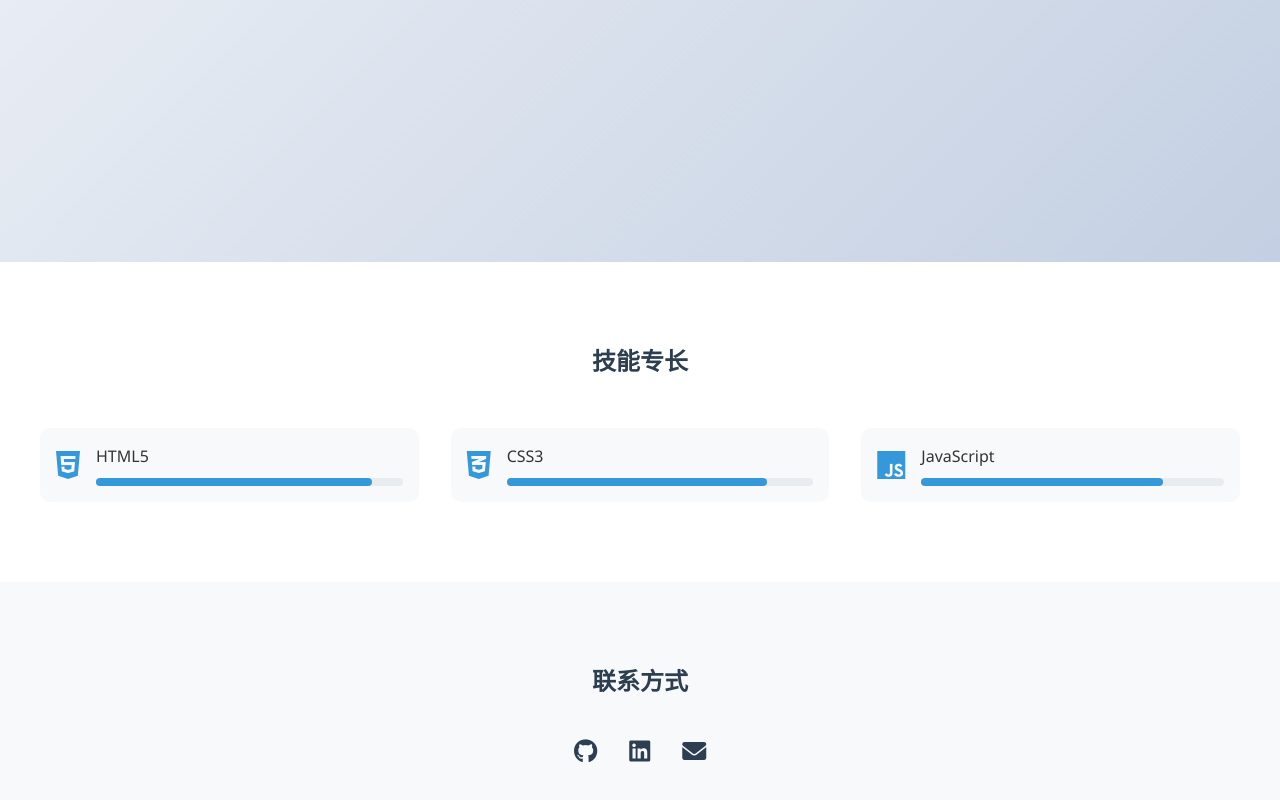
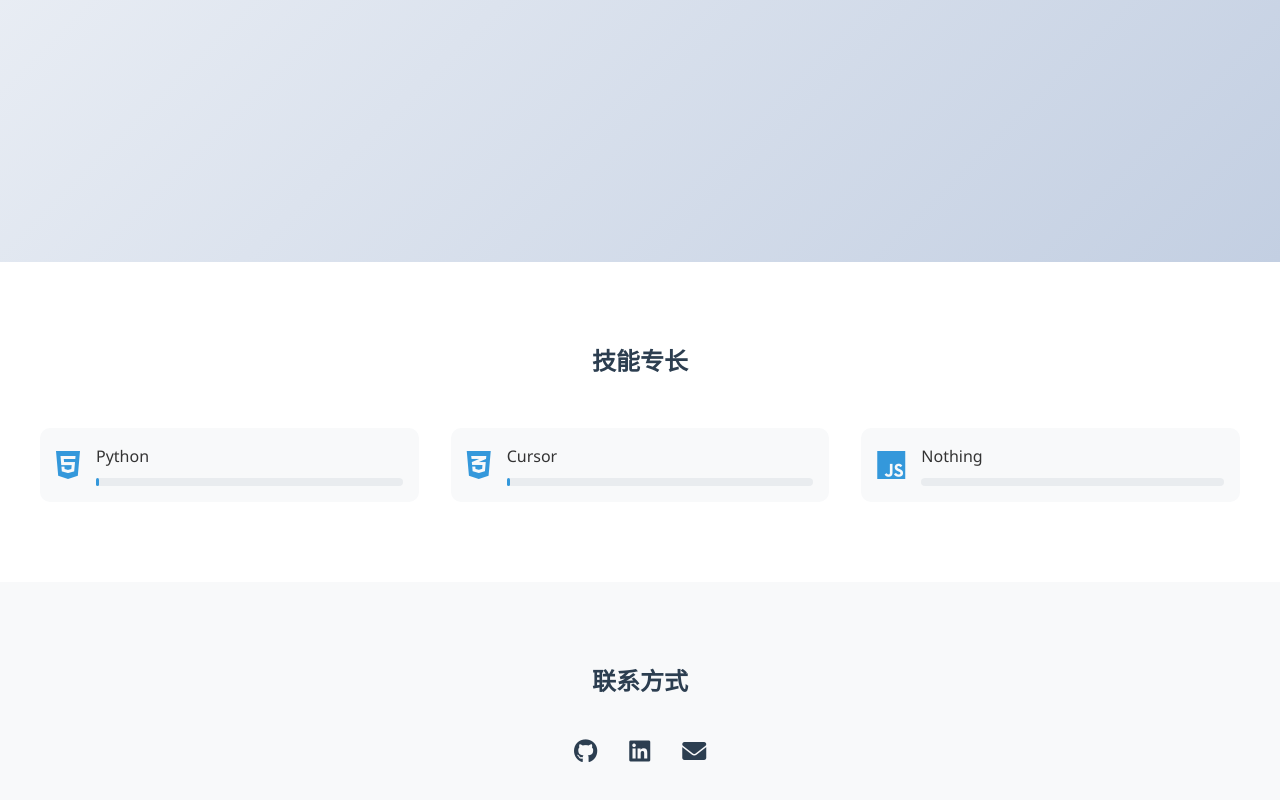
Before and after one commit to JillLing081/my-website, a plain HTML site: page index.html in a window 1280 px wide. Shown: the part 538-1338 px from the top of the page. Drawn offline with Linux system fonts and the light colour scheme.

Commit message:
更新个人网站内容

```diff
--- a/index.html
+++ b/index.html
@@ -9,7 +9,7 @@
 </head>
 <body>
     <nav class="navbar">
-        <div class="nav-brand">我的名字</div>
+        <div class="nav-brand">Jill Ling 的主页</div>
         <ul class="nav-links">
             <li><a href="#home">首页</a></li>
             <li><a href="#about">关于</a></li>
@@ -31,27 +31,27 @@
             <div class="skill-item">
                 <i class="fab fa-html5"></i>
                 <div class="skill-info">
-                    <span>HTML5</span>
+                    <span>Python</span>
                     <div class="progress-bar">
-                        <div class="progress" style="width: 90%"></div>
+                        <div class="progress" style="width: 1%"></div>
                     </div>
                 </div>
             </div>
             <div class="skill-item">
                 <i class="fab fa-css3-alt"></i>
                 <div class="skill-info">
-                    <span>CSS3</span>
+                    <span>Cursor</span>
                     <div class="progress-bar">
-                        <div class="progress" style="width: 85%"></div>
+                        <div class="progress" style="width: 1%"></div>
                     </div>
                 </div>
             </div>
             <div class="skill-item">
                 <i class="fab fa-js"></i>
                 <div class="skill-info">
-                    <span>JavaScript</span>
+                    <span>Nothing</span>
                     <div class="progress-bar">
-                        <div class="progress" style="width: 80%"></div>
+                        <div class="progress" style="width: 0%"></div>
                     </div>
                 </div>
             </div>
@@ -61,7 +61,7 @@
     <section id="social" class="social">
         <h2>联系方式</h2>
         <div class="social-links">
-            <a href="https://github.com/yourusername" target="_blank">
+            <a href="https://github.com/jillling081" target="_blank">
                 <i class="fab fa-github"></i>
             </a>
             <a href="https://linkedin.com/in/yourusername" target="_blank">
```
